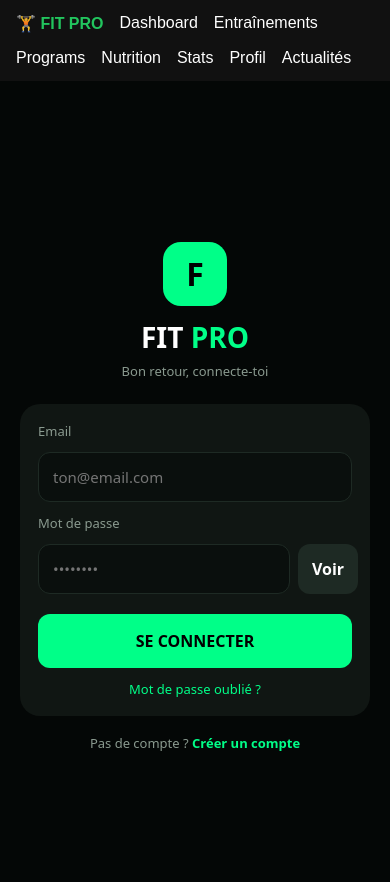
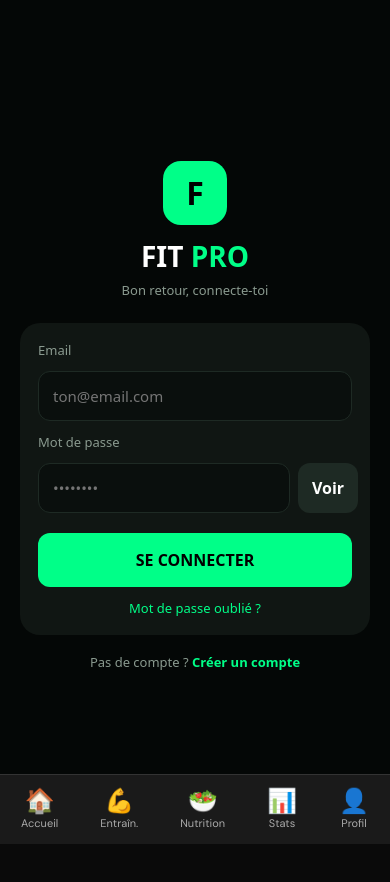
Before and after one commit to actionsdiallo-lgtm/fit-pro, a Next.js app: page /login in a window 390 px wide. Shown: the top 882 px of the page. Built offline with nearby package versions, Linux system fonts and the light colour scheme.

Commit message:
Refactor layout with responsive navigation and styles

```diff
--- a/src/app/layout.tsx
+++ b/src/app/layout.tsx
@@ -1,5 +1,6 @@
 import type { Metadata } from "next";
 import "./globals.css";
+import Link from "next/link";
 
 export const metadata: Metadata = {
   title: "FIT PRO - Entraîne-toi avec méthode",
@@ -9,19 +10,41 @@ export const metadata: Metadata = {
 export default function RootLayout({ children }: { children: React.ReactNode }) {
   return (
     <html lang="fr">
-      <body style={{ margin: 0, fontFamily: 'sans-serif', backgroundColor: '#0A0F0A' }}>
-        <nav style={{ display: 'flex', gap: 16, flexWrap: 'wrap', padding: '14px 16px', backgroundColor: '#111111', position: 'sticky', top: 0, zIndex: 50 }}>
-          <a href="/" style={{ color: '#22C55E', fontWeight: 'bold', textDecoration: 'none' }}>🏋️ FIT PRO</a>
-          <a href="/dashboard" style={{ color: 'white', textDecoration: 'none' }}>Dashboard</a>
-          <a href="/workouts" style={{ color: 'white', textDecoration: 'none' }}>Entraînements</a>
-          <a href="/programs" style={{ color: 'white', textDecoration: 'none' }}>Programs</a>
-          <a href="/nutrition" style={{ color: 'white', textDecoration: 'none' }}>Nutrition</a>
-          <a href="/statistics" style={{ color: 'white', textDecoration: 'none' }}>Stats</a>
-          <a href="/profile" style={{ color: 'white', textDecoration: 'none' }}>Profil</a>
-          <a href="/actualites" style={{ color: 'white', textDecoration: 'none' }}>Actualités</a>
+      <body style={{ margin: 0, background: '#0a0a0a', color: 'white' }}>
+
+        {/* MENU ORDINATEUR - en haut, compact */}
+        <header className="desktop-nav" style={{ display: 'flex', justifyContent: 'space-between', alignItems: 'center', padding: '12px 24px', background: '#111', position: 'sticky', top: 0, zIndex: 50 }}>
+          <Link href="/" style={{ color: '#c8f542', fontWeight: 'bold', fontSize: 20, textDecoration: 'none' }}>RO-VERT 💪</Link>
+          <nav style={{ display: 'flex', gap: 20 }}>
+            <Link href="/" style={{ color: 'white', textDecoration: 'none' }}>Accueil</Link>
+            <Link href="/entrainements" style={{ color: 'white', textDecoration: 'none' }}>Entraînements</Link>
+            <Link href="/nutrition" style={{ color: 'white', textDecoration: 'none' }}>Nutrition</Link>
+            <Link href="/statistiques" style={{ color: 'white', textDecoration: 'none' }}>Stats</Link>
+            <Link href="/profil" style={{ color: 'white', textDecoration: 'none' }}>Profil</Link>
+          </nav>
+        </header>
+
+        <main style={{ paddingBottom: 80 }}>{children}</main>
+
+        {/* MENU TÉLÉPHONE - en bas, fixe, comme ta photo */}
+        <nav className="mobile-nav" style={{ position: 'fixed', bottom: 0, left: 0, right: 0, background: '#1a1a1a', borderTop: '1px solid #333', display: 'flex', justifyContent: 'space-around', padding: '10px 0 14px', zIndex: 100 }}>
+          <Link href="/" style={{ textDecoration: 'none', textAlign: 'center' }}><div style={{ fontSize: 24 }}>🏠</div><div style={{ fontSize: 11, color: '#aaa' }}>Accueil</div></Link>
+          <Link href="/entrainements" style={{ textDecoration: 'none', textAlign: 'center' }}><div style={{ fontSize: 24 }}>💪</div><div style={{ fontSize: 11, color: '#aaa' }}>Entraîn.</div></Link>
+          <Link href="/nutrition" style={{ textDecoration: 'none', textAlign: 'center' }}><div style={{ fontSize: 24 }}>🥗</div><div style={{ fontSize: 11, color: '#aaa' }}>Nutrition</div></Link>
+          <Link href="/statistiques" style={{ textDecoration: 'none', textAlign: 'center' }}><div style={{ fontSize: 24 }}>📊</div><div style={{ fontSize: 11, color: '#aaa' }}>Stats</div></Link>
+          <Link href="/profil" style={{ textDecoration: 'none', textAlign: 'center' }}><div style={{ fontSize: 24 }}>👤</div><div style={{ fontSize: 11, color: '#aaa' }}>Profil</div></Link>
         </nav>
-        {children}
+
+        <style>{`
+          @media (max-width: 768px) {
+            .desktop-nav { display: none !important; }
+          }
+          @media (min-width: 769px) {
+            .mobile-nav { display: none !important; }
+            main { padding-bottom: 0 !important; }
+          }
+        `}</style>
       </body>
     </html>
   );
-}
+          }
```
